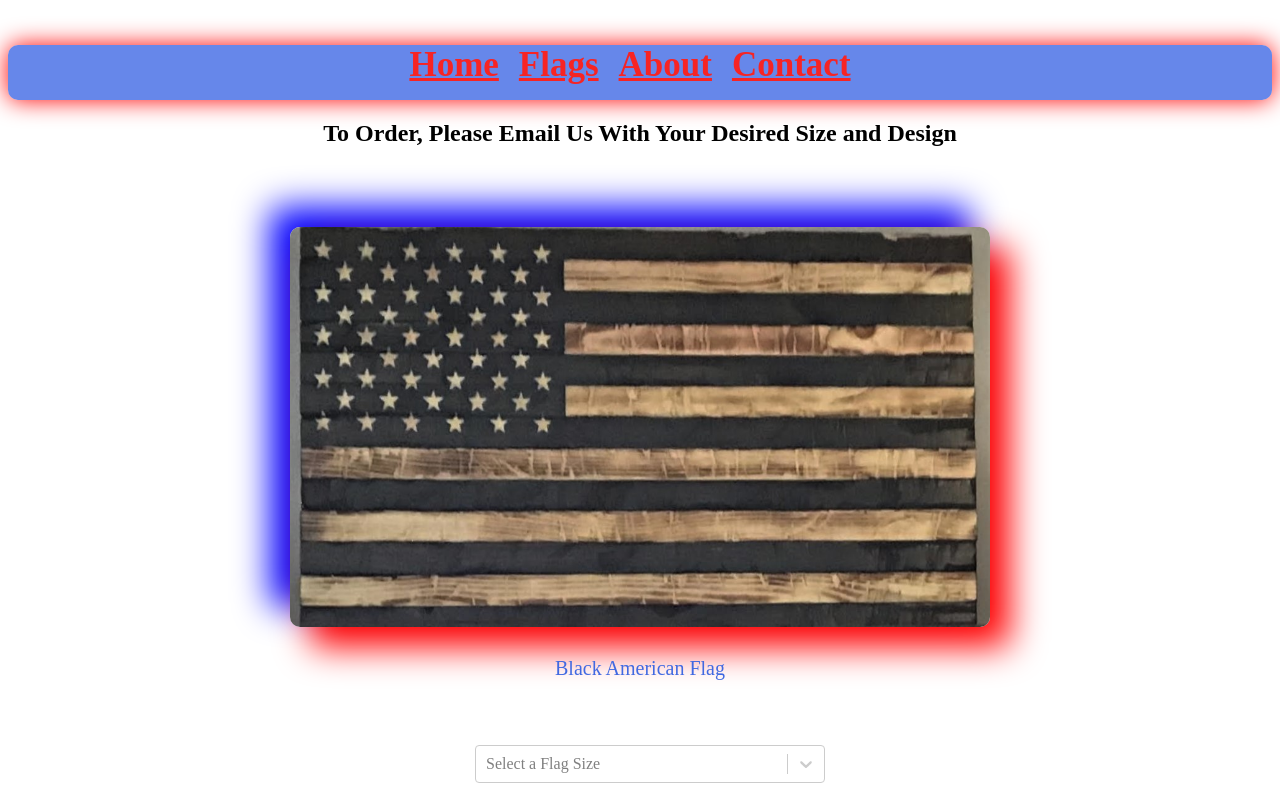
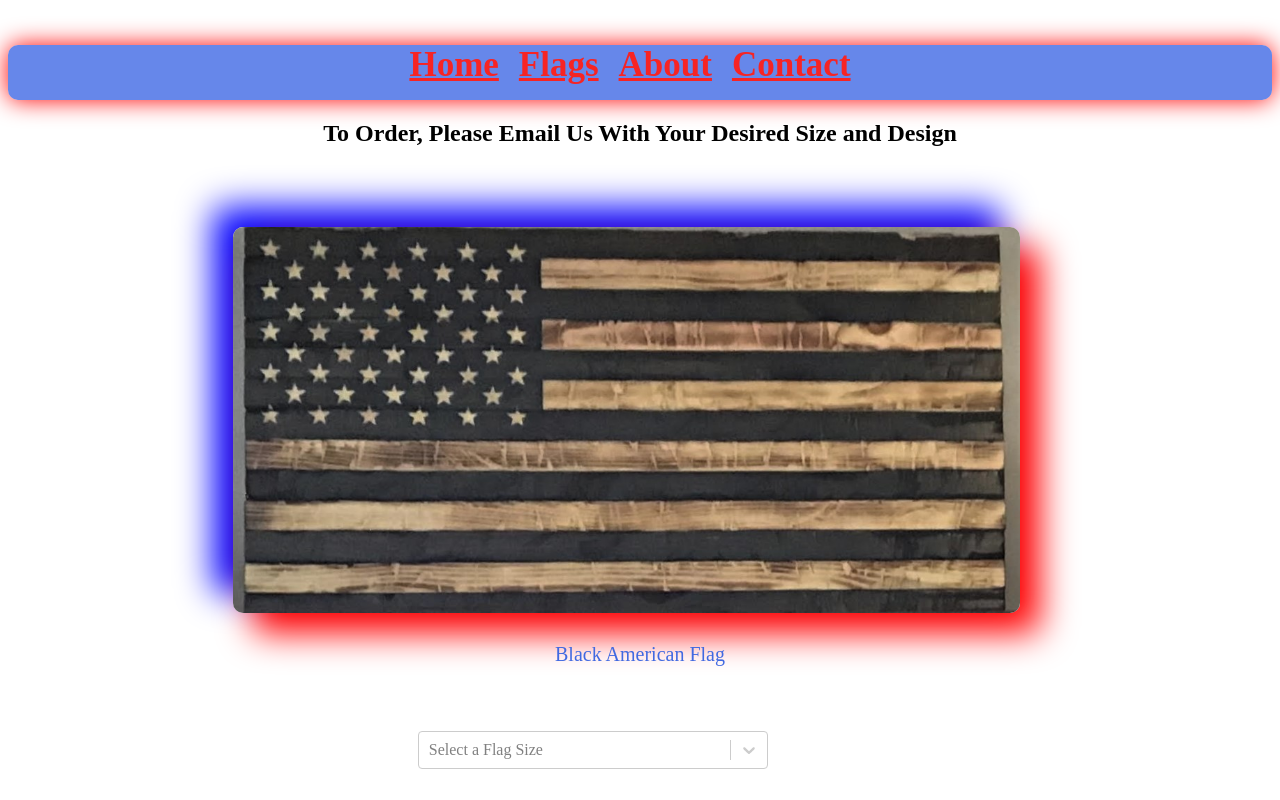
Before and after one commit to TravisExline/flag-company-site, a React (Create React App) app: page /flags in a window 1280 px wide. Shown: the top 800 px of the page. Built offline with nearby package versions, Linux system fonts and the light colour scheme.

Commit message:
resizing issues solved

```diff
--- a/src/style/FlagCard.css
+++ b/src/style/FlagCard.css
@@ -10,8 +10,9 @@
     margin-bottom: 10px;
     margin-left: 30px;
     background-size: cover;
-    height: 400px;
-    width: 700px;
+    max-height: 400px;
+    height: auto;
+    max-width: 90%;
     border-radius: 10px;
     box-shadow: 20px 20px 35px red, -20px -20px 35px blue;
     transform: transform .2s;
--- a/src/style/ShowCard.css
+++ b/src/style/ShowCard.css
@@ -5,8 +5,9 @@
 }
 
 .show-photo {
-    height: 800px;
-    width: 1100px;
+    max-height: 800px;
+    height: auto;
+    width: 45%;
     border-radius: 7px;
     box-shadow: gray;
     transform: transform .2s;
```
